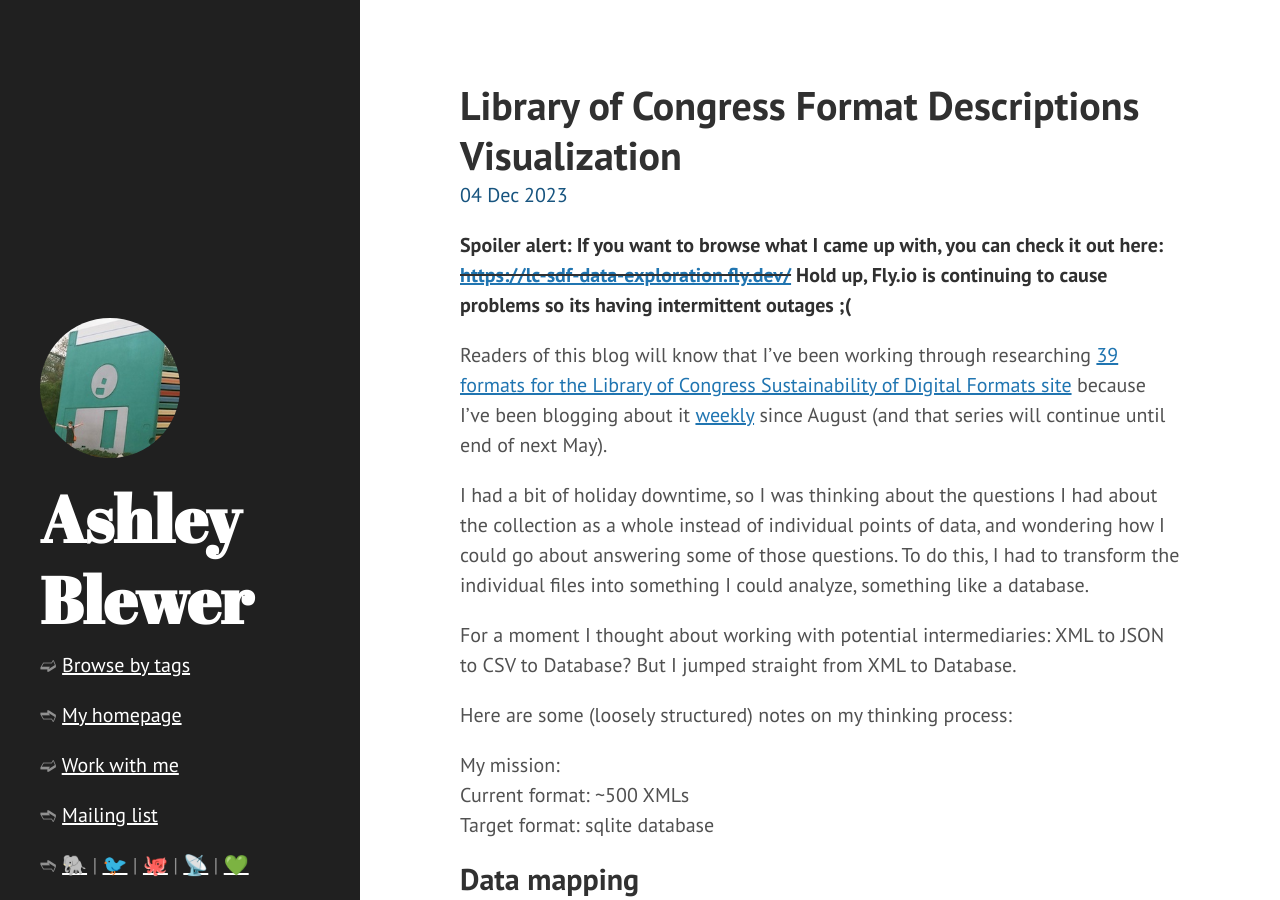
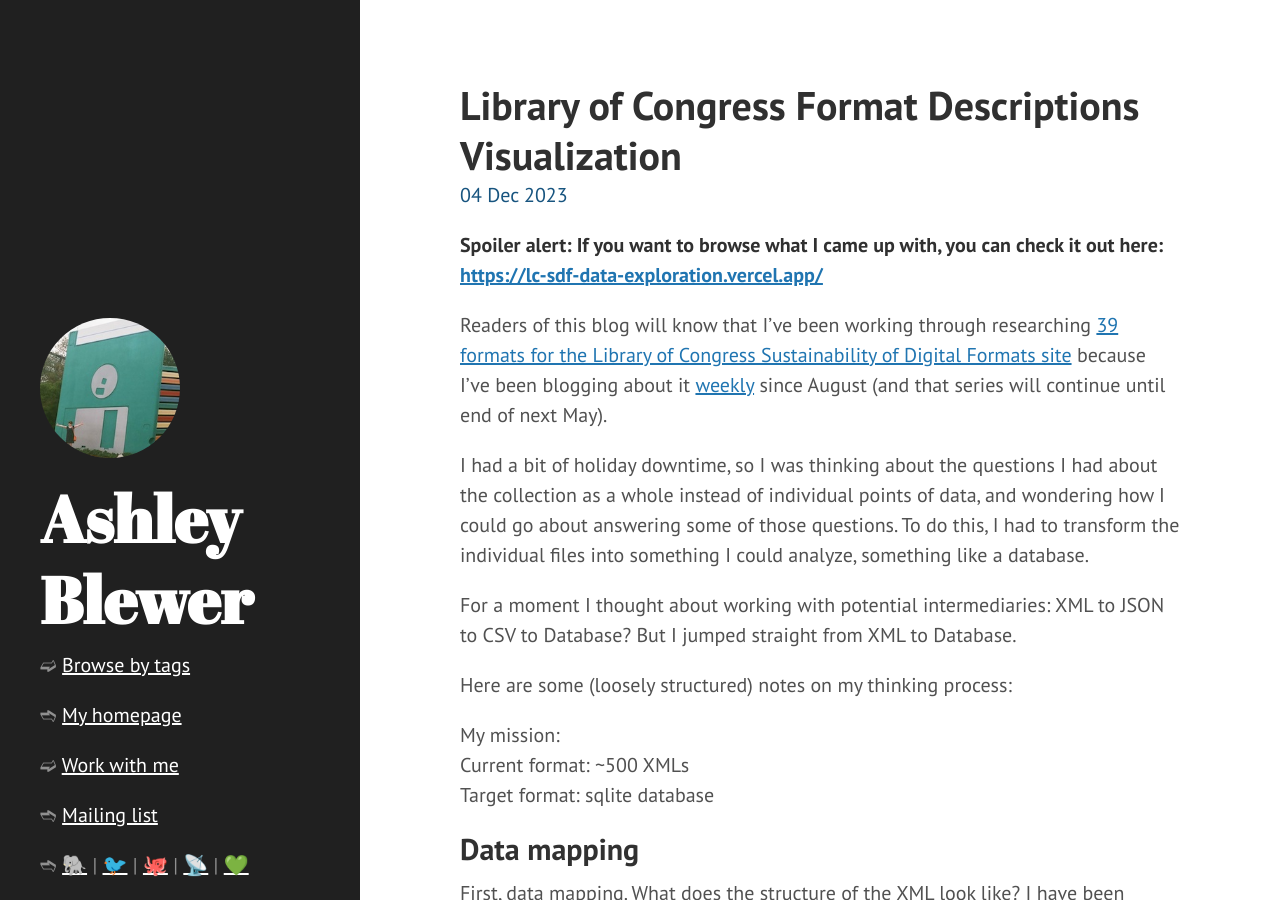
Before and after one commit to ablwr/ablwr.github.io, a Jekyll site: the page built from _posts/2023-12-04-library-of-congress-format-description-visualization.md, in a window 1280 px wide and 900 px high. Built offline with Jekyll 4.4.1, drawn with Linux system fonts in a browser that asks for light colours.

Commit message:
update link

```diff
--- a/_posts/2023-12-04-library-of-congress-format-description-visualization.md
+++ b/_posts/2023-12-04-library-of-congress-format-description-visualization.md
@@ -5,7 +5,7 @@ date: 2023-12-04 13:00:00 -0500
 tags: [file formats, fdds, webdev]
 ---
 
-**Spoiler alert: If you want to browse what I came up with, you can check it out here: ~~[https://lc-sdf-data-exploration.fly.dev/](https://lc-sdf-data-exploration.fly.dev/)~~ Hold up, Fly.io is continuing to cause problems so its having intermittent outages ;(**
+**Spoiler alert: If you want to browse what I came up with, you can check it out here: [https://lc-sdf-data-exploration.vercel.app/](https://lc-sdf-data-exploration.vercel.app/)**
 
 Readers of this blog will know that I've been working through researching [39 formats for the Library of Congress Sustainability of Digital Formats site](https://www.loc.gov/preservation/digital/formats/fdd/fdd_workplan.shtml) because I've been blogging about it [weekly](https://bits.ashleyblewer.com/blog/2023/08/04/researching-file-formats-library-of-congress-sustainability-of-digital-formats/) since August (and that series will continue until end of next May).
 
@@ -180,7 +180,7 @@ There were some data issues that I was able to clean up after building these das
 
 ## App deploying
 
-The last thing to do was deploy, [which I did](https://lc-sdf-data-exploration.fly.dev/) (as also linked at the top of this post).
+The last thing to do was deploy, [which I did](https://lc-sdf-data-exploration.vercel.app/) (as also linked at the top of this post).
 
 Deploying should have been straightforward, but something truly weird happened. I chose [fly.io](https://fly.io/) to host the datasette, in part because my husband had been using it for some of his for-fun apps, and because [datasette has a fly.io publishing plugin](https://docs.datasette.io/en/stable/publish.html) that I could install and make it easy. But weirdly, inexplicably, truly beyond my wildest imagination, despite never having used flyio on my computer before, it initially threw a bunch of errors, and then deployed _to my husband's account_. I wasn't logged into his account or _any_ account at the time. What??????????????
 
```
